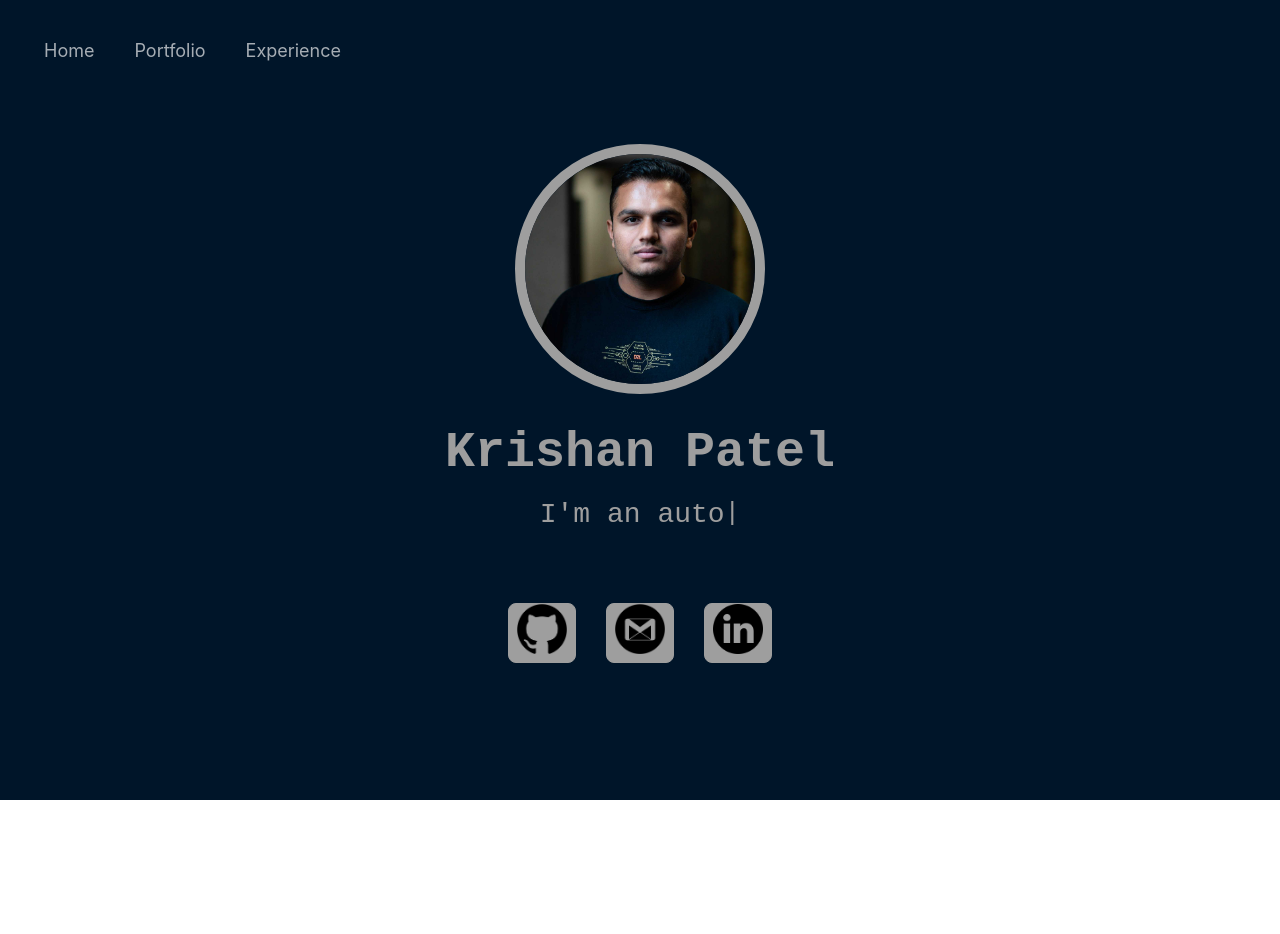
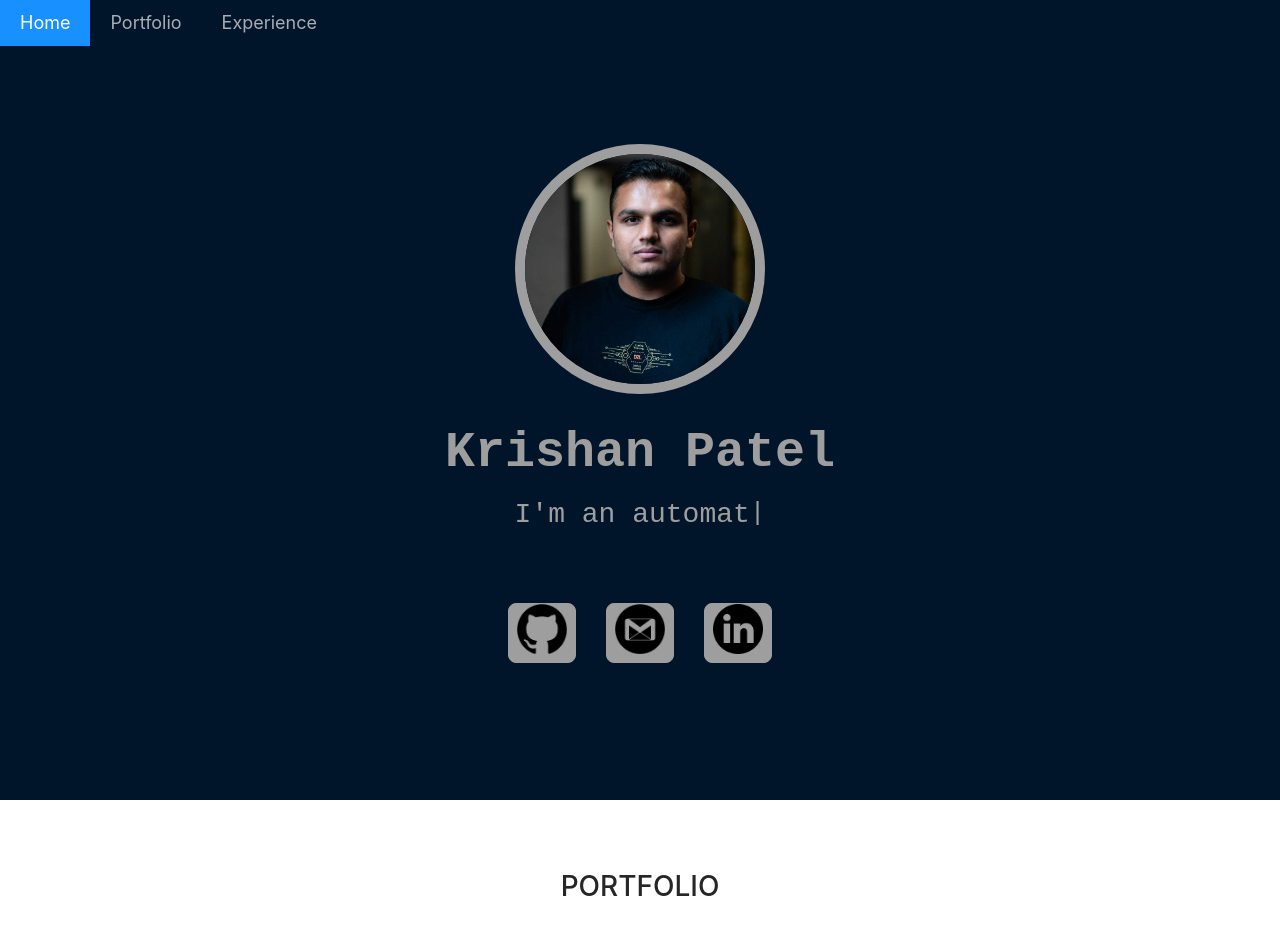
Before and after one commit to krshnpatel/krshnpatel.github.io, a Next.js app: page / in a window 1280 px wide. Shown: the top 934 px of the page. Before the commit the page ends 800 px from the top, so only its background shows below. Built offline with nearby package versions, Linux system fonts and the light colour scheme.

Commit message:
Add portfolio page

```diff
--- a/src/components/ButtonImage.js
+++ b/src/components/ButtonImage/ButtonImage.js
@@ -1,20 +1,13 @@
 import React, { Component } from 'react';
 import Button from 'antd/lib/button';
 import Image from 'antd/lib/image';
-import styles from '../styles/ButtonImage.module.css';
+import styles from './ButtonImage.module.css';
 
 class ButtonImage extends Component {
   render() {
-    const inlineStyles = `
-      a > div.ant-image {
-        vertical-align: middle;
-      }
-    `;
     const image = <Image preview={false} src={this.props.src} width={this.props.width} />;
-
     return (
       <>
-        <style>{inlineStyles}</style>
         <Button className={styles.button} href={this.props.link} icon={image} target="_blank" />
       </>
     );
--- a/src/pages/_app.js
+++ b/src/pages/_app.js
@@ -2,11 +2,11 @@ import '../styles/globals.css';
 import App from 'next/app';
 import React from 'react';
 
-class MyApp extends App {
+class PersonalWebsite extends App {
   render() {
     const { Component, pageProps } = this.props;
     return <Component {...pageProps} />;
   }
 }
 
-export default MyApp;
+export default PersonalWebsite;
--- /dev/null
+++ b/src/pages/home.js
@@ -0,0 +1,84 @@
+import React, { Component } from 'react';
+import Avatar from 'antd/lib/avatar';
+import ButtonImage from '../components/ButtonImage/ButtonImage';
+import Col from 'antd/lib/col';
+import Row from 'antd/lib/row';
+import Typed from 'typed.js';
+import styles from '../styles/home.module.css';
+
+const subHeaders = [
+  'I\'m a full-stack developer.^500',
+  'I\'m an automation developer.^500',
+  'I\'m a fun guy.^1000'
+];
+
+const mediaButtons = [
+  {
+    fileName: 'github.png',
+    link: 'https://github.com/krshnpatel'
+  },
+  {
+    fileName: 'gmail.png',
+    link: 'mailto:krishanpatel09@gmail.com'
+  },
+  {
+    fileName: 'linkedin.png',
+    link: 'https://www.linkedin.com/in/krshnpatel/'
+  }
+];
+
+class Home extends Component {
+  componentDidMount() {
+    const options = {
+      strings: subHeaders,
+      typeSpeed: 60,
+      backSpeed: 60,
+      loop: true,
+      cursorChar: '|',
+    };
+    this.typed = new Typed(this.el, options);
+  }
+
+  componentWillUnmount() {
+    this.typed.destroy();
+  }
+
+  render() {
+    return (
+      <div id="Home">
+        <Row className={styles.home}>
+          <Col span={24}>
+            <Row justify="center">
+              <Avatar className={styles.avatar} src="/assets/profile-pic.jpeg"/>
+            </Row>
+            <Row justify="center">
+              <span className={styles.headerTitle}>Krishan Patel</span>
+            </Row>
+            <Row justify="center">
+              <span
+                className={styles.subHeader}
+                ref={(el) => {
+                  this.el = el;
+                }}
+              />
+            </Row>
+            <Row justify="center">
+              {
+                mediaButtons.map((media, index) => {
+                  const src = `/assets/${media.fileName}`;
+                  return (
+                    <Col className={styles.mediaButton} key={index}>
+                      <ButtonImage link={media.link} src={src} width="50px" />
+                    </Col>
+                  );
+                })
+              }
+            </Row>
+          </Col>
+        </Row>
+      </div>
+    );
+  }
+}
+
+export default Home;
--- a/src/pages/index.js
+++ b/src/pages/index.js
@@ -1,12 +1,9 @@
 import React, { Component } from 'react';
-import Avatar from 'antd/lib/avatar';
-import ButtonImage from '../components/ButtonImage';
-import Col from 'antd/lib/col';
 import Head from 'next/head';
 import Header from 'antd/lib/page-header';
+import Home from './home';
 import Menu from 'antd/lib/menu';
-import Row from 'antd/lib/row';
-import Typed from 'typed.js';
+import Portfolio from './portfolio';
 import styles from '../styles/index.module.css';
 
 const navigationButtons = [
@@ -15,43 +12,7 @@ const navigationButtons = [
   { name: 'Experience' }
 ];
 
-const subHeaders = [
-  'I\'m a full-stack developer.^500',
-  'I\'m an automation developer.^500',
-  'I\'m a fun guy.^1000'
-];
-
-const mediaButtons = [
-  {
-    fileName: 'github.png',
-    link: 'https://github.com/krshnpatel'
-  },
-  {
-    fileName: 'gmail.png',
-    link: 'mailto:krishanpatel09@gmail.com'
-  },
-  {
-    fileName: 'linkedin.png',
-    link: 'https://www.linkedin.com/in/krshnpatel/'
-  }
-];
-
-class Home extends Component {
-  componentDidMount() {
-    const options = {
-      strings: subHeaders,
-      typeSpeed: 60,
-      backSpeed: 60,
-      loop: true,
-      cursorChar: '|',
-    };
-    this.typed = new Typed(this.el, options);
-  }
-
-  componentWillUnmount() {
-    this.typed.destroy();
-  }
-
+class Main extends Component {
   render() {
     return (
       <div className="App">
@@ -59,48 +20,20 @@ class Home extends Component {
           <title>Krishan Patel</title>
           <link href="/assets/favicon.ico" rel="icon" />
         </Head>
-        <Header className={styles.header}>
-          <Menu className={styles.headerMenu} mode="horizontal" theme="dark">
+        <Header className={styles.navbar}>
+          <Menu className={styles.navbarMenu} mode="horizontal" theme="dark">
             {
-              navigationButtons.map((button, index) => {
-                return <Menu.Item key={index}>{button.name}</Menu.Item>;
+              navigationButtons.map((button) => {
+                return <Menu.Item key={button.name}>{button.name}</Menu.Item>;
               })
             }
           </Menu>
         </Header>
-        <Row className={styles.main}>
-          <Col span={24}>
-            <Row justify="center">
-              <Avatar className={styles.avatar} src="/assets/profile-pic.jpeg"/>
-            </Row>
-            <Row justify="center">
-              <span className={styles.headerTitle}>Krishan Patel</span>
-            </Row>
-            <Row justify="center">
-              <span
-                className={styles.subHeader}
-                ref={(el) => {
-                  this.el = el;
-                }}
-              />
-            </Row>
-            <Row justify="center">
-              {
-                mediaButtons.map((media, index) => {
-                  const src = `/assets/${media.fileName}`;
-                  return (
-                    <Col className={styles.mediaButton} key={index}>
-                      <ButtonImage link={media.link} src={src} width="50px" />
-                    </Col>
-                  );
-                })
-              }
-            </Row>
-          </Col>
-        </Row>
+        <Home/>
+        <Portfolio/>
       </div>
     );
   }
 }
 
-export default Home;
+export default Main;
--- /dev/null
+++ b/src/pages/portfolio.js
@@ -0,0 +1,22 @@
+import React, { Component } from 'react';
+import Col from 'antd/lib/col';
+import Row from 'antd/lib/row';
+import styles from '../styles/portfolio.module.css';
+
+class Portfolio extends Component {
+  render() {
+    return (
+      <div id="Portfolio">
+        <Row className={styles.portfolio}>
+          <Col span={24}>
+            <Row justify="center">
+              <h1>PORTFOLIO</h1>
+            </Row>
+          </Col>
+        </Row>
+      </div>
+    );
+  }
+}
+
+export default Portfolio;
--- a/src/styles/globals.css
+++ b/src/styles/globals.css
@@ -15,3 +15,11 @@
 		color: #9E9E9E;
 	}
 }
+
+.ant-page-header-content {
+	padding: 0;
+}
+
+a > div.ant-image {
+	vertical-align: middle;
+}
--- /dev/null
+++ b/src/styles/home.module.css
@@ -0,0 +1,54 @@
+.home {
+	background-color: #001529;
+	height: 100vh;
+	padding-top: 5%;
+}
+
+.avatar {
+	height: 250px;
+	width: 250px;
+	border: 10px solid #9E9E9E;
+	margin: 80px 0 20px 0;
+}
+
+.headerTitle {
+	font-family: monospace;
+	font-size: 50px;
+	font-weight: bold;
+	color: #9E9E9E;
+}
+
+.subHeader {
+	white-space: pre;
+	font-family: monospace;
+	font-size: 28px;
+	color: #9E9E9E;
+	height: 80px;
+}
+
+.mediaButton {
+	text-align: center;
+	padding: 30px 15px;
+}
+
+@media screen and (max-width: 600px) {
+	.headerTitle {
+		font-family: monospace;
+		font-size: 40px;
+		font-weight: bold;
+		color: #9E9E9E;
+	}
+
+	.subHeader {
+		white-space: pre;
+		font-family: monospace;
+		font-size: 18px;
+		color: #9E9E9E;
+		height: 70px;
+	}
+
+	.mediaButton {
+		text-align: center;
+		padding: 0 15px;
+	}
+}
--- a/src/styles/index.module.css
+++ b/src/styles/index.module.css
@@ -1,65 +1,11 @@
-.main {
-	background-color: #001529;
-	height: 100vh;
-	padding-top: 5%;
-}
-
-.header {
+.navbar {
 	position: fixed;
 	z-index: 1;
 	width: 100%;
+	padding: 0;
 }
 
-.headerMenu {
+.navbarMenu {
 	text-align: end;
 	font-size: 18px;
 }
-
-.avatar {
-	height: 250px;
-	width: 250px;
-	border: 10px solid #9E9E9E;
-	margin: 80px 0 20px 0;
-}
-
-.headerTitle {
-	font-family: monospace;
-	font-size: 50px;
-	font-weight: bold;
-	color: #9E9E9E;
-}
-
-.subHeader {
-	white-space: pre;
-	font-family: monospace;
-	font-size: 28px;
-	color: #9E9E9E;
-	height: 80px;
-}
-
-.mediaButton {
-	text-align: center;
-	padding: 30px 15px;
-}
-
-@media screen and (max-width: 600px) {
-	.headerTitle {
-		font-family: monospace;
-		font-size: 40px;
-		font-weight: bold;
-		color: #9E9E9E;
-	}
-
-	.subHeader {
-		white-space: pre;
-		font-family: monospace;
-		font-size: 18px;
-		color: #9E9E9E;
-		height: 70px;
-	}
-
-	.mediaButton {
-		text-align: center;
-		padding: 0 15px;
-	}
-}
--- /dev/null
+++ b/src/styles/portfolio.module.css
@@ -0,0 +1,4 @@
+.portfolio {
+	height: 100vh;
+	padding-top: 5%;
+}
```
Also changed, not shown: src/components/ButtonImage/ButtonImage.module.css (renamed from src/styles/ButtonImage.module.css).
